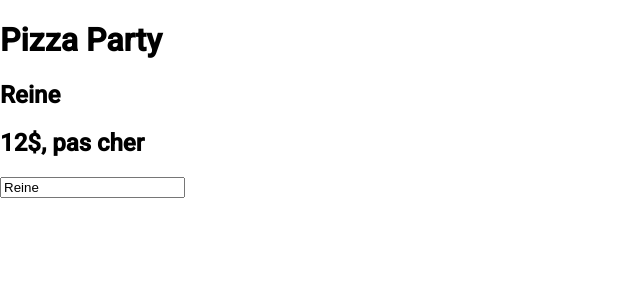
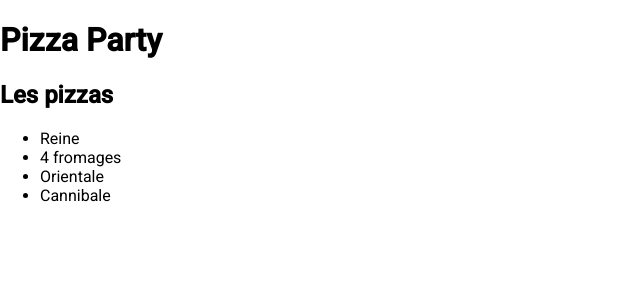
Before and after one commit to adama420/angular-pizza, an Angular app: page / in a window 1280 px wide. Shown: the top 300 px of the page, without its empty margins (0-640 px from the left). Built offline with nearby package versions, Linux system fonts and the light colour scheme.

Commit message:
Display pizza list and selected Pizza

```diff
--- a/src/app/app.component.html
+++ b/src/app/app.component.html
@@ -1,9 +1,18 @@
 <h1>{{title}}</h1>
-<h2>{{pizza.name}}</h2>
-<h2>{{pizza.prix}}$, pas cher</h2>
+<div *ngIf="selectedPizza">
+  <h2>{{selectedPizza?.name}}</h2>
+  <h2>{{selectedPizza.price}}$, pas cher</h2>
 
-<input [(ngModel)]="pizza.name">
+  <input [(ngModel)]="selectedPizza.name">
+</div>
 
 <!-- l'équivalent de ngModel en code JS serait
 <input [value]="pizza.name" (keyup)="pizza.name = $event.target.value">
 -->
+
+<h2>Les pizzas</h2>
+<ul>
+  <li *ngFor="let pizza of pizzas" (click)="onSelect(pizza)">
+    {{pizza.name}}
+  </li>
+</ul>
--- a/src/app/app.component.scss
+++ b/src/app/app.component.scss
@@ -0,0 +1,9 @@
+$color: lightgreen;
+
+li {
+    transition: 0.5;
+    &:hover {
+        cursor: pointer;
+        box-shadow: 1px 1px 1px 1px lightgrey;
+    }
+}
--- a/src/app/app.component.ts
+++ b/src/app/app.component.ts
@@ -6,6 +6,13 @@ interface Pizza {
   prix: number;
 }
 
+const PIZZAS : Pizza[] = [
+  { id: 1, name: 'Reine', price: 12 },
+  { id: 2, name: '4 fromages', price: 13 },
+  { id: 3, name: 'Orientale', price: 11 },
+  { id: 4, name: 'Cannibale', price: 9 }
+];
+
 @Component({
   selector: 'app-root',
   templateUrl: './app.component.html',
@@ -13,9 +20,11 @@ interface Pizza {
 })
 export class AppComponent {
   title = 'Pizza Party';
-  pizza: Pizza = {
-    id: 1,
-    name: 'Reine',
-    prix: 12
+  selectedPizza: Pizza;
+  pizzas: Pizza[] = PIZZAS;
+
+  onSelect(pizza: Pizza): void{
+    console.log(pizza);
+    this.selectedPizza = pizza;
   }
 }
```
